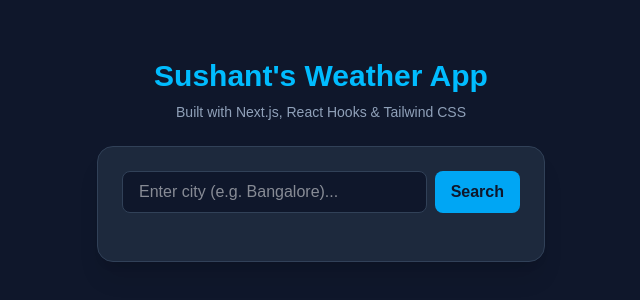
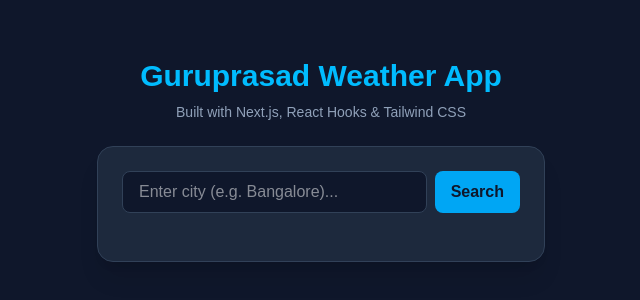
Before and after one commit to guruprasa-cell/weather-app-nextjs, a Next.js app: page / in a window 1280 px wide. Shown: the part 240-540 px from the top of the page, without its empty margins (319-959 px from the left). Built offline with nearby package versions, Linux system fonts and the light colour scheme.

Commit message:
update title to Guruprasad weather app

```diff
--- a/app/page.tsx
+++ b/app/page.tsx
@@ -105,7 +105,7 @@
   return (
     <main className="min-h-screen bg-slate-900 text-white flex flex-col items-center justify-center p-6">
       <h1 className="text-3xl font-bold text-sky-400 mb-2">
-        Sushant's Weather App
+        Guruprasad Weather App
       </h1>
       <p className="text-slate-400 text-sm mb-6">
         Built with Next.js, React Hooks & Tailwind CSS
```
